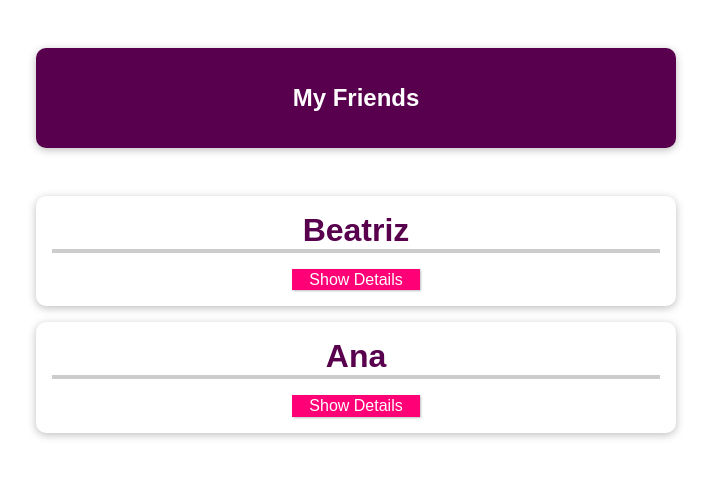
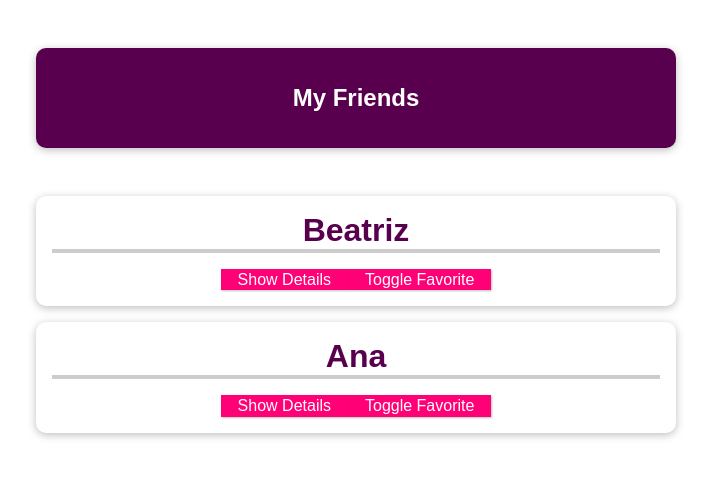
Before and after one commit to biachalegre/vuejs-studies, a Vue app in the folder projetos/projeto-01/: page / in a window 1280 px wide. Shown: the top 478 px of the page, without its empty margins (284-995 px from the left). Built offline with nearby package versions, Linux system fonts and the light colour scheme.

Commit message:
Prop Behavior

```diff
--- a/projetos/projeto-01/src/App.vue
+++ b/projetos/projeto-01/src/App.vue
@@ -6,11 +6,13 @@
         name="Beatriz"
         phone-number="12345 6789"
         email-adress="bia@localhost.com"
+        is-favortie="1"
       ></friend-contact>
       <friend-contact
         name="Ana"
         phone-number="1237 5894"
         email-adress="ana@localhost.com"
+        is-favortie="0"
       ></friend-contact>
     </ul>
   </section>
--- a/projetos/projeto-01/src/components/FriendContact.vue
+++ b/projetos/projeto-01/src/components/FriendContact.vue
@@ -1,7 +1,8 @@
 <template>
   <li>
-    <h2>{{ name }}</h2>
+    <h2>{{ name }} {{ friendIsFavorite === '1' ? '(Favorite)' : '' }}</h2>
     <button @click="toggleDetails">{{ detailsAreVisible ? 'Hide' : 'Show' }} Details</button>
+    <button @click="toggleFavorite">Toggle Favorite</button>
     <ul v-if="detailsAreVisible">
       <li><strong>Phone:</strong>{{ phoneNumber }}</li>
       <li><strong>Email:</strong>{{ emailAdress }}</li>
@@ -11,15 +12,23 @@
 
 <script>
 export default {
-  props: ['name', 'phoneNumber', 'emailAdress'],
+  props: ['name', 'phoneNumber', 'emailAdress', 'isFavorite'],
   data() {
     return {
-      detailsAreVisible: false
+      detailsAreVisible: false,
+      friendIsFavorite: this.isFavorite
     }
   },
   methods: {
     toggleDetails() {
       this.detailsAreVisible = !this.detailsAreVisible
+    },
+    toggleFavorite() {
+      if (this.friendIsFavorite === '1') {
+        this.friendIsFavorite = '0'
+      } else {
+        this.friendIsFavorite = '1'
+      }
     }
   }
 }
```
